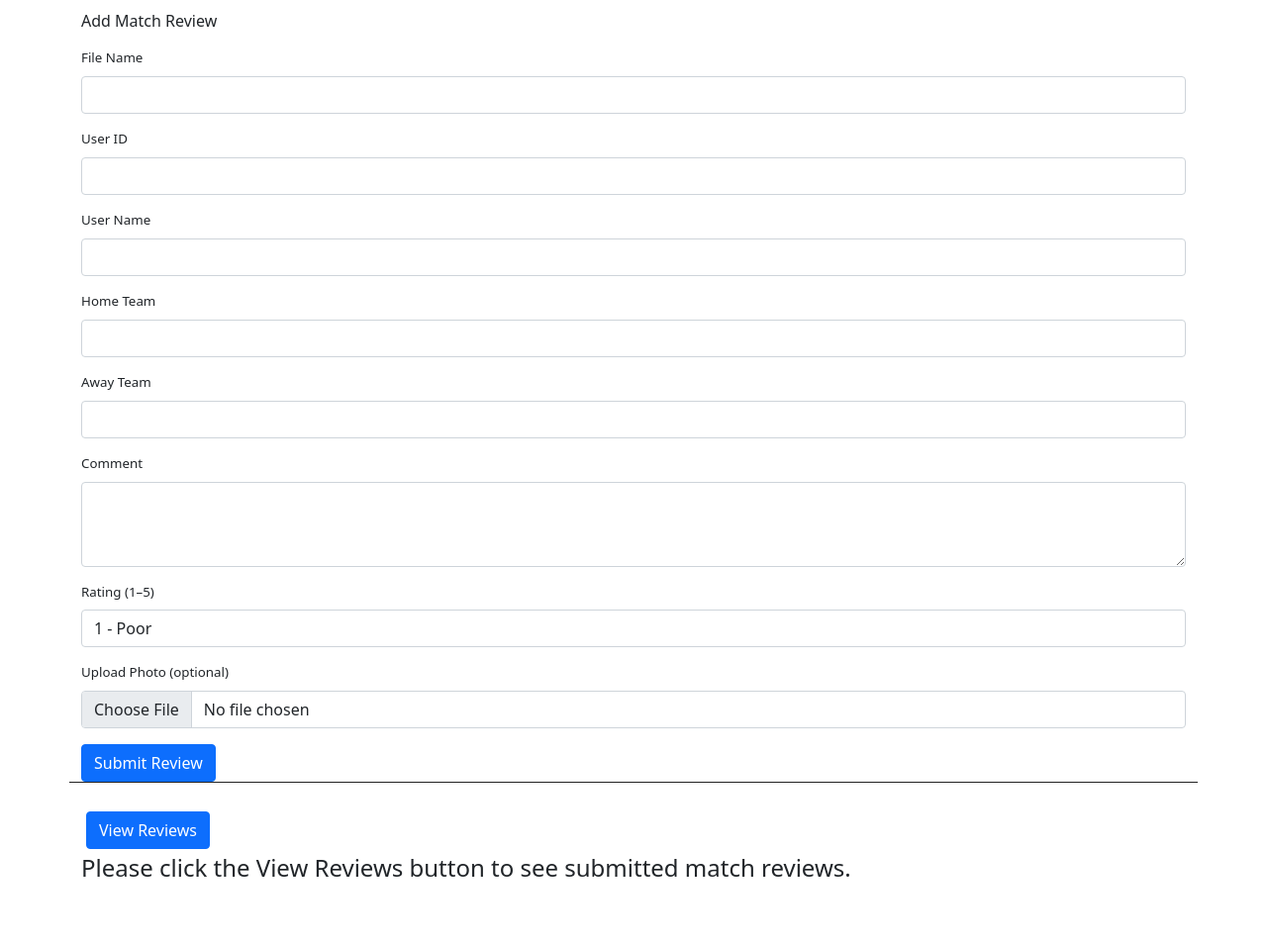
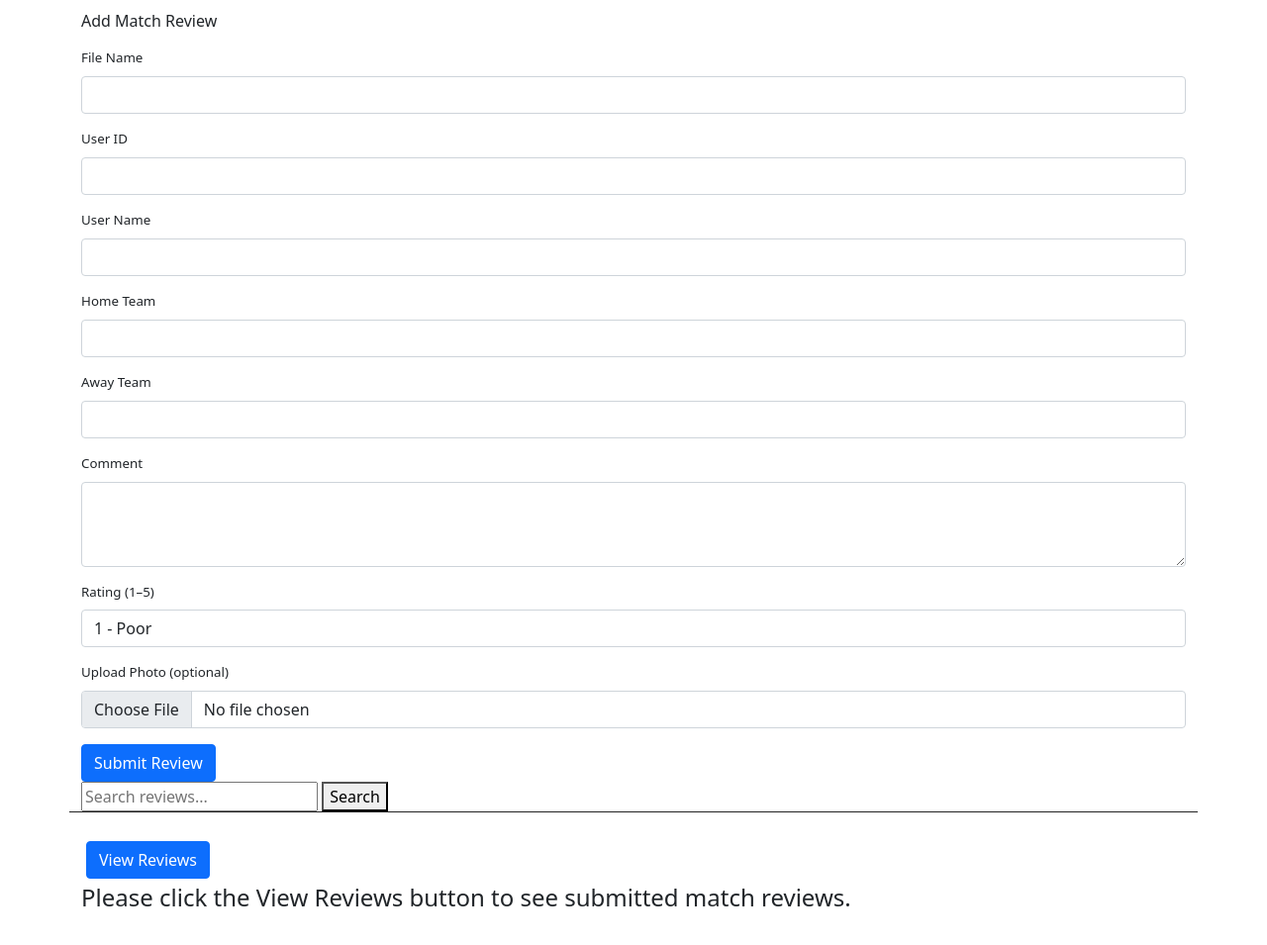
Before and after one commit to dmatthews959/Football-Review-App-CW2, a website: page index.html in a window 1280 px wide. Shown: the part 73-1028 px from the top of the page at 99% size. Drawn offline with Linux system fonts and the light colour scheme.

Commit message:
adding search bar

```diff
--- a/index.html
+++ b/index.html
@@ -148,6 +148,9 @@
 
           <button type="button" id="subNewForm" class="btn btn-primary">Submit Review</button>
         </form>
+        <input id="searchBox" placeholder="Search reviews..." />
+        <button onclick="runSearch()">Search</button>
+        <div id="results"></div>
       </div>
     </div>
 
```
